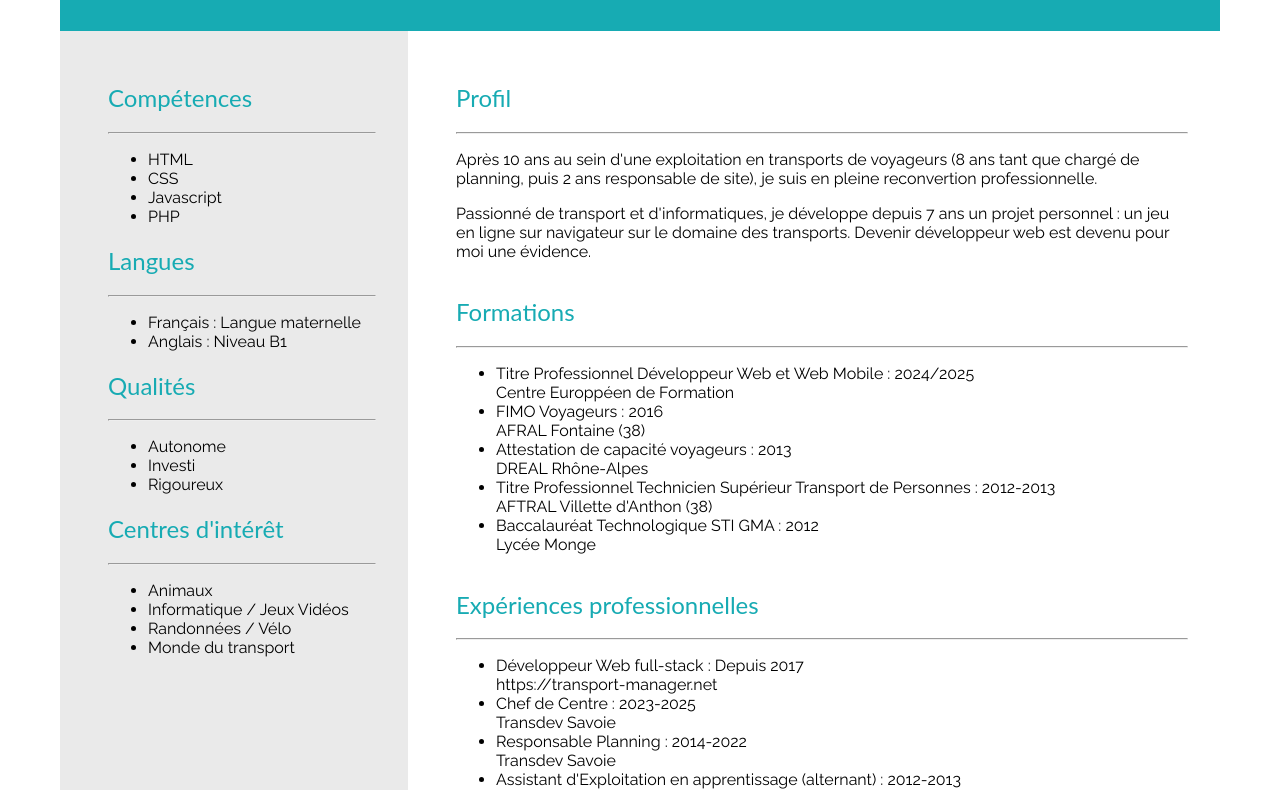
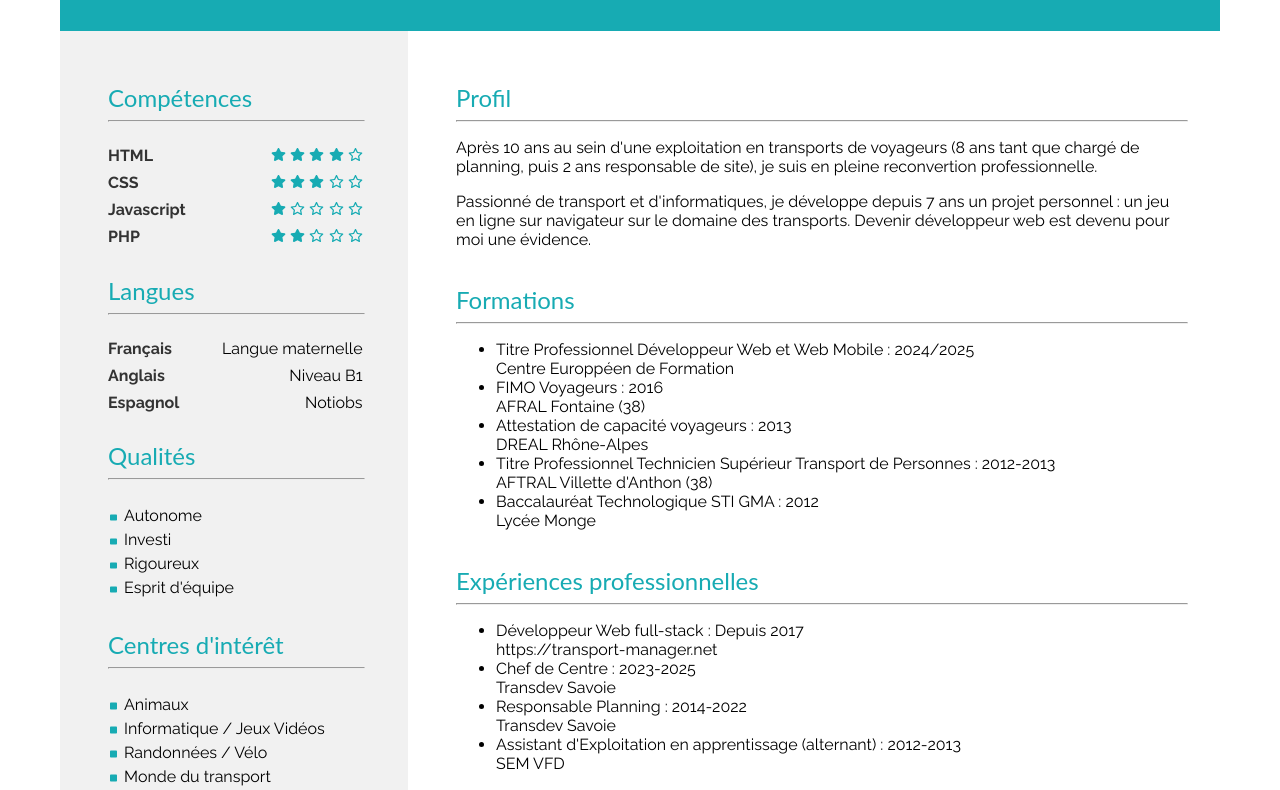
Before and after one commit to luddu73/CEF-Devoir-3-HTML-CSS, a plain HTML site: page index.html in a window 1280 px wide. Shown: the part 209-999 px from the top of the page. Drawn offline with Linux system fonts and the light colour scheme.

Commit message:
Layout aside

```diff
--- a/assets/css/style.css
+++ b/assets/css/style.css
@@ -54,7 +54,6 @@ header
 {
     display: flex;
     align-items: center;
-    color:white;
     text-align:center;
     height: 240px;
 }
@@ -84,6 +83,7 @@ header h1
 {
     font-family: 'Lato',sans-serif;
     margin:auto;
+    color:white;
     font-size: xxx-large;
 }
 /* Mise en forme du poste recherché */
@@ -91,6 +91,7 @@ header h1
 {
     margin:0.5em;
     font-size: x-large;
+    color:white;
     font-weight: 600;
 }
 /* Mise en forme du bloc de coordonnées */
@@ -110,6 +111,7 @@ address p
     font-size:medium;
     text-align:left;
     margin:auto auto auto 25px;
+    color:white;
 }
 /* Suppression mise en forme des liens */
 a
@@ -120,7 +122,7 @@ a
 /* Taille des icones */
 .head-icon
 {
-    width:15px;
+    width:20px;
 }
 
 
@@ -133,27 +135,77 @@ main
 /* On défini la taille de la partie profil */
 .profile
 {
+    display:flex;
+    flex-direction: column;
     min-width:348px;
     box-sizing:border-box;
     padding:2em;
     padding-left: 3em;
-    background-color: rgba(51, 51, 51, 0.1);
+    background-color: rgba(227, 227, 227, 0.5);
+    justify-content: space-between;
 }
 /* On défini la taille de la partie cv details */
 .cv-details
 {
     display:flex;
-    width:max-content;
     flex-direction:column;
-    flex-wrap:wrap;
-    flex-basis:auto;
     padding:2em;
     padding-left: 3em;
 }
 
+/* Titres du contenu du CV */
 h2
 {
     font-family: 'Lato',sans-serif;
     font-weight: 400;
-    color:#17abb3
+    color:#17abb3;
+    margin-bottom:auto;
 }
+
+/* Partie profil */
+.profile hr
+{
+    width:95%;
+    margin-left: 0;
+}
+/* Mise en forme des compétences */
+.skills-list
+{
+    width:95%;
+    display:flex;
+    flex-wrap: wrap;
+    justify-content: space-between;
+    margin-top:1.5em;
+    row-gap:0.5em;
+}
+/* Mise en valeur de la compétence */
+.skills
+{
+    font-weight: bold;
+    width:50%;
+    color:#333333;
+}
+/* Redimenssion des étoiles */
+.skills-level img
+{
+    width:15px;
+    display: inline;
+    padding:0;
+}
+/* Mise en valeur de la langue parlée */
+.language
+{
+    font-weight: bold;
+    width:40%;
+    color:#333333;
+}
+
+/* Mise en forme des listes */
+.profile ul
+{
+    list-style-image: url('/assets/img/square-solid.svg');
+    padding-left: 1em;
+    line-height: 1.5em;
+    margin:auto;
+    margin-top:1.5em;
+}
--- a/index.html
+++ b/index.html
@@ -32,24 +32,63 @@
         </div>
     </header>
     <main>
-        <div class="profile">
+        <aside class="profile">
             <section>
                 <h2>Compétences</h2>
                 <hr>
-                <ul>
-                    <li>HTML</li>
-                    <li>CSS</li>
-                    <li>Javascript</li>
-                    <li>PHP</li>
-                </ul>
+                <div class="skills-list">
+                    <div class="skills">HTML</div>
+                    <div class="skills-level">
+                        <img src="assets/img/star-solid.svg" class="skills-icon" alt="1 étoile">
+                        <img src="assets/img/star-solid.svg" class="skills-icon" alt="1 étoile">
+                        <img src="assets/img/star-solid.svg" class="skills-icon" alt="1 étoile">
+                        <img src="assets/img/star-solid.svg" class="skills-icon" alt="1 étoile">
+                        <img src="assets/img/star-regular.svg" class="skills-icon" alt="0 étoile">
+                    </div>
+                    <div class="skills">CSS</div>
+                    <div class="skills-level">
+                        <img src="assets/img/star-solid.svg" class="skills-icon" alt="1 étoile">
+                        <img src="assets/img/star-solid.svg" class="skills-icon" alt="1 étoile">
+                        <img src="assets/img/star-solid.svg" class="skills-icon" alt="1 étoile">
+                        <img src="assets/img/star-regular.svg" class="skills-icon" alt="0 étoile">
+                        <img src="assets/img/star-regular.svg" class="skills-icon" alt="0 étoile">
+                    </div>
+                    <div class="skills">Javascript</div>
+                    <div class="skills-level">
+                        <img src="assets/img/star-solid.svg" class="skills-icon" alt="1 étoile">
+                        <img src="assets/img/star-regular.svg" class="skills-icon" alt="0 étoile">
+                        <img src="assets/img/star-regular.svg" class="skills-icon" alt="0 étoile">
+                        <img src="assets/img/star-regular.svg" class="skills-icon" alt="0 étoile">
+                        <img src="assets/img/star-regular.svg" class="skills-icon" alt="0 étoile">
+                    </div>
+                    <div class="skills">PHP</div>
+                    <div class="skills-level">
+                        <img src="assets/img/star-solid.svg" class="skills-icon" alt="1 étoile">
+                        <img src="assets/img/star-solid.svg" class="skills-icon" alt="1 étoile">
+                        <img src="assets/img/star-regular.svg" class="skills-icon" alt="0 étoile">
+                        <img src="assets/img/star-regular.svg" class="skills-icon" alt="0 étoile">
+                        <img src="assets/img/star-regular.svg" class="skills-icon" alt="0 étoile">
+                    </div>
+                </div>
             </section>
             <section>
                 <h2>Langues</h2>
                 <hr>
-                <ul>
-                    <li>Français : Langue maternelle</li>
-                    <li>Anglais : Niveau B1</li>
-                </ul>
+
+                <div class="skills-list">
+                    <div class="language">Français</div>
+                    <div>
+                        Langue maternelle
+                    </div>
+                    <div class="language">Anglais</div>
+                    <div>
+                        Niveau B1
+                    </div>
+                    <div class="language">Espagnol</div>
+                    <div>
+                        Notiobs
+                    </div>
+                </div>
             </section>
             <section>
                 <h2>Qualités</h2>
@@ -58,6 +97,7 @@
                     <li>Autonome</li>
                     <li>Investi</li>
                     <li>Rigoureux</li>
+                    <li>Esprit d'équipe</li>
                 </ul>
             </section>
             <section>
@@ -70,7 +110,7 @@
                     <li>Monde du transport</li>
                 </ul>
             </section>
-        </div>
+        </aside>
         <div class="cv-details">
             <section>
                 <h2>Profil</h2>
```
Also changed, not shown: assets/img/square-solid.svg (added), assets/img/star-regular.svg (added), assets/img/star-solid.svg (added).
